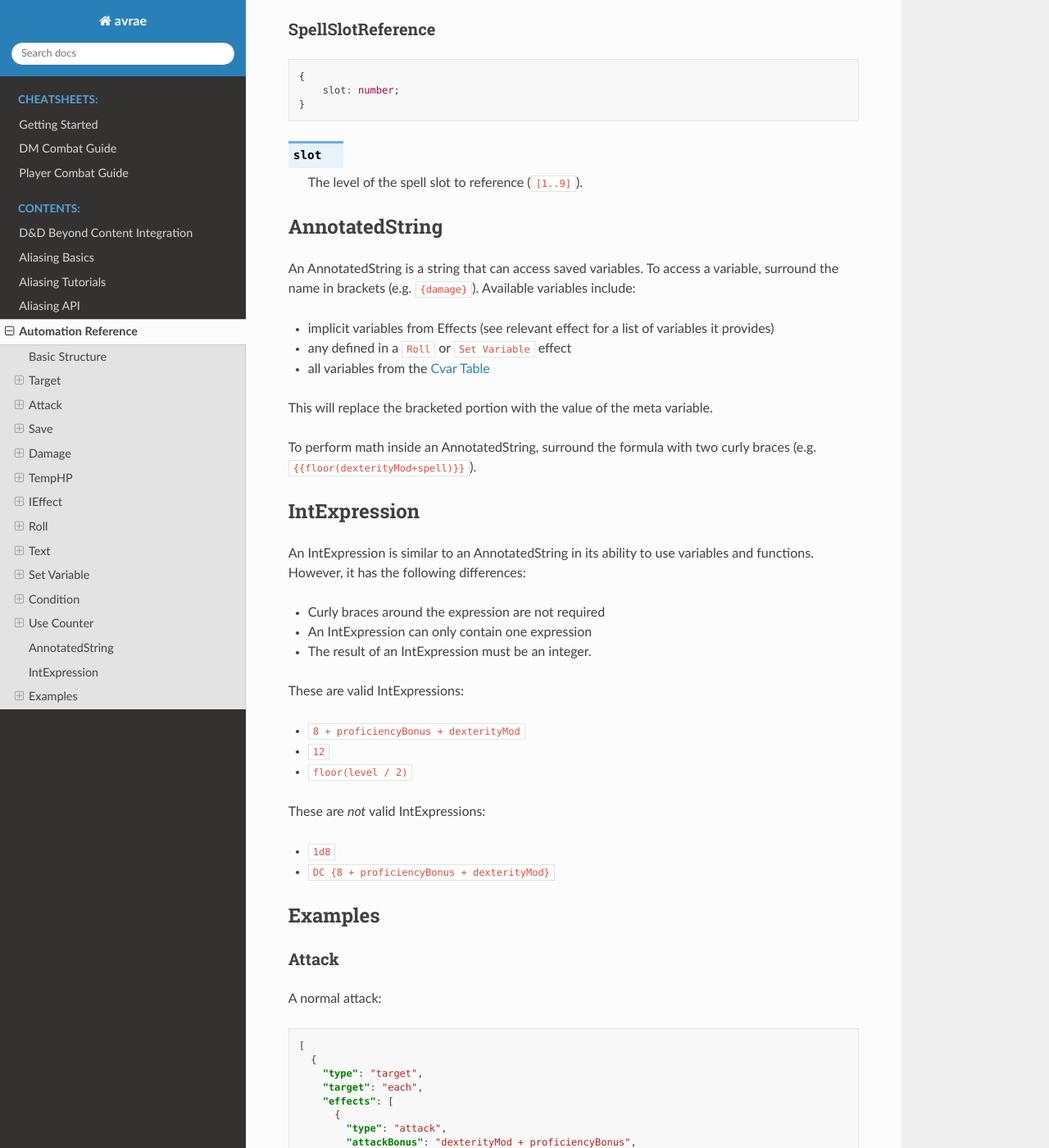
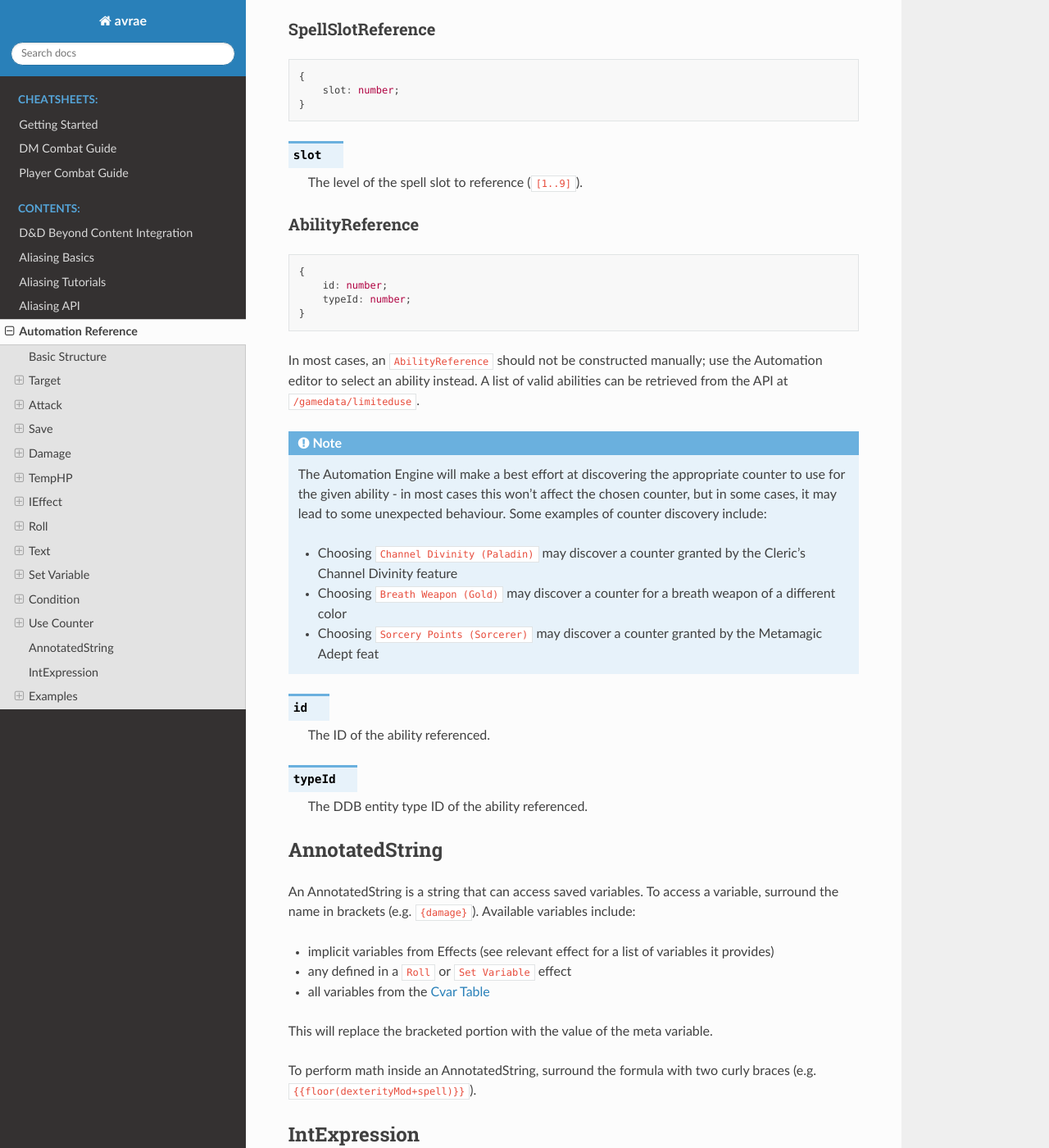
Before and after one commit to avrae/avrae, a Sphinx documentation site: the page built from docs/automation_ref.rst, in a window 1280 px wide and 1400 px high, scrolled down 8776 px. Shown: the whole window at 82% size. Built offline with Sphinx 7.4.7 and the Read the Docs theme 2.0.0, drawn with Linux system fonts in a browser that asks for light colours.

Commit message:
docs: FeatureReference->AbilityReference

```diff
--- a/docs/automation_ref.rst
+++ b/docs/automation_ref.rst
@@ -354,7 +354,7 @@ Use Counter
 
     {
         type: "counter";
-        counter: string | SpellSlotReference;
+        counter: string | SpellSlotReference | AbilityReference;
         amount: IntExpression;
         allowOverflow?: boolean;
         errorBehaviour?: null | "warn" | "raise";
@@ -416,29 +416,37 @@ SpellSlotReference
 
     The level of the spell slot to reference (``[1..9]``).
 
-.. todo
-    .. _FeatureReference:
+.. _AbilityReference:
 
-    FeatureReference
-    ^^^^^^^^^^^^^^^^
+AbilityReference
+^^^^^^^^^^^^^^^^
 
-    .. code-block:: typescript
+.. code-block:: typescript
 
-        {
-            feature: "class" | "race" | "item";
-            featureId: number;
-        }
+    {
+        id: number;
+        typeId: number;
+    }
 
-    In most cases, a ``FeatureReference`` should not be constructed manually; use the Automation editor to select a
-    feature instead.
+In most cases, an ``AbilityReference`` should not be constructed manually; use the Automation editor to select an
+ability instead. A list of valid abilities can be retrieved from the API at ``/gamedata/limiteduse``.
 
-    .. attribute:: feature
+.. note::
+    The Automation Engine will make a best effort at discovering the appropriate counter to use for the
+    given ability - in most cases this won't affect the chosen counter, but in some cases, it may
+    lead to some unexpected behaviour. Some examples of counter discovery include:
 
-        The type of feature referenced.
+    - Choosing ``Channel Divinity (Paladin)`` may discover a counter granted by the Cleric's Channel Divinity feature
+    - Choosing ``Breath Weapon (Gold)`` may discover a counter for a breath weapon of a different color
+    - Choosing ``Sorcery Points (Sorcerer)`` may discover a counter granted by the Metamagic Adept feat
 
-    .. attribute:: featureId
+.. attribute:: id
 
-        The DDB entity ID of the feature referenced.
+    The ID of the ability referenced.
+
+.. attribute:: typeId
+
+    The DDB entity type ID of the ability referenced.
 
 AnnotatedString
 ---------------
```
Also changed, not shown: 1 other file.
